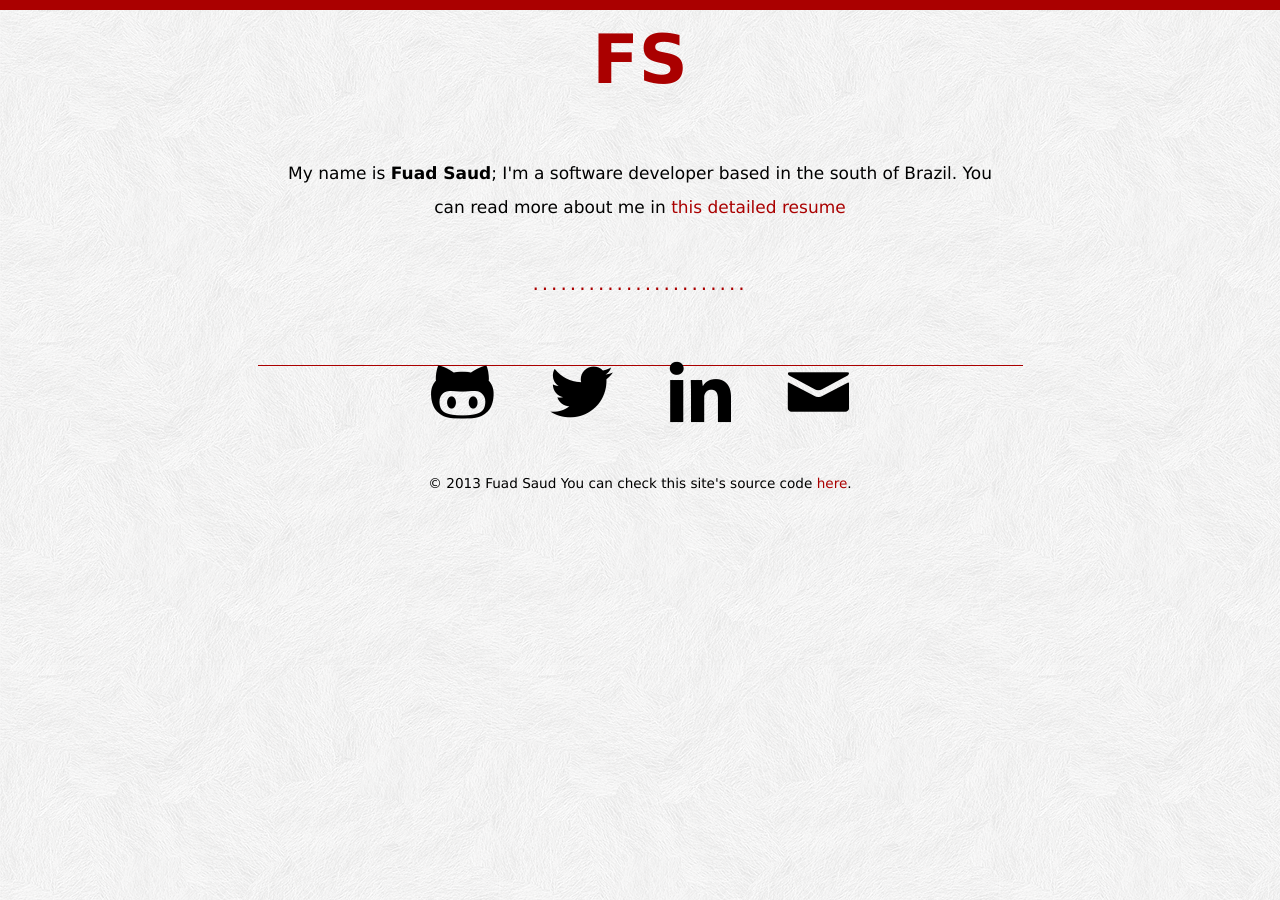
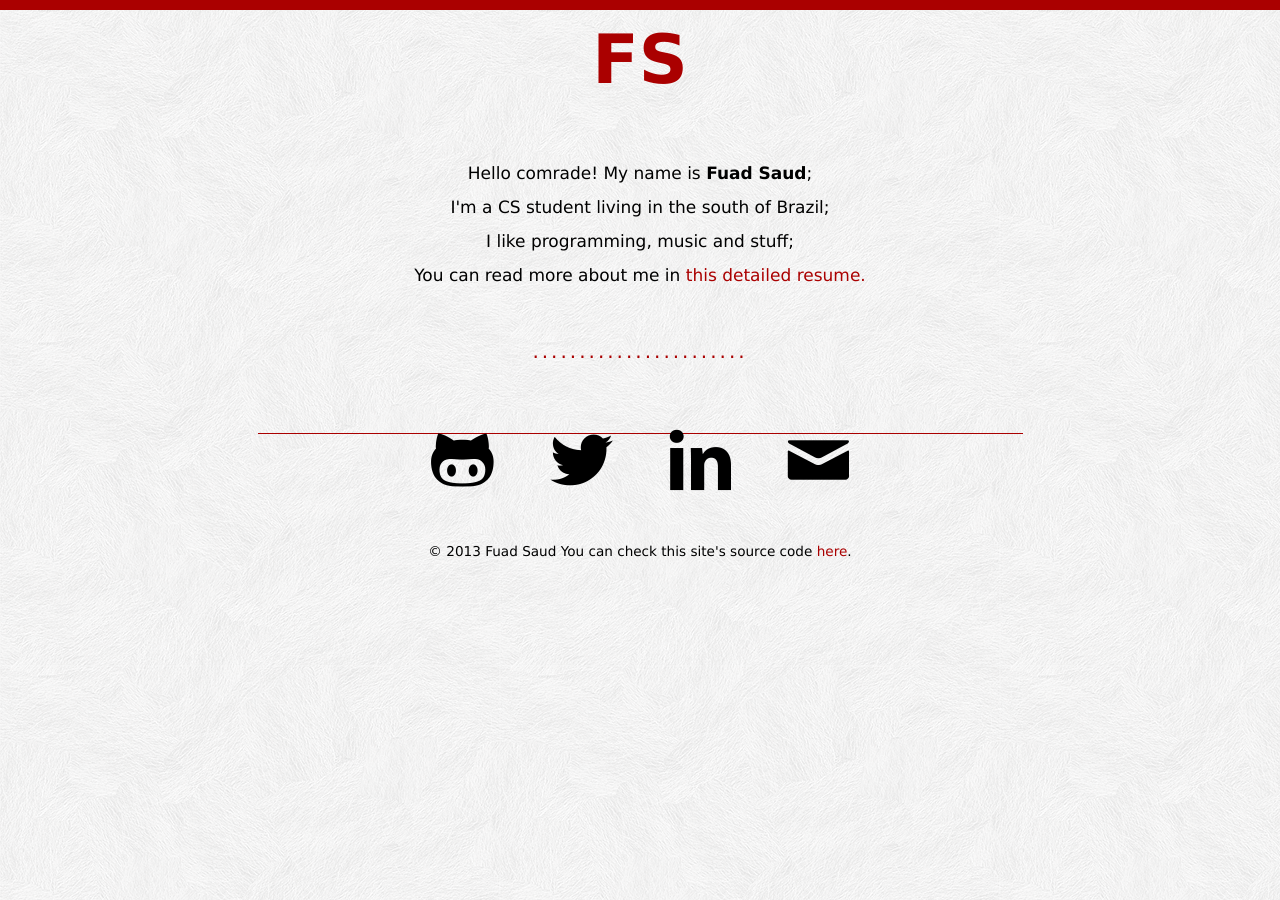
Before and after one commit to fuadsaud/fuadsaud.github.io, a Jekyll site: the page built from index.html, in a window 1280 px wide. Built offline with Jekyll 4.4.1, drawn with Linux system fonts in a browser that asks for light colours; Markdown is read by kramdown in place of the engine named in the settings.

Commit message:
Change index welcome text

```diff
--- a/index.html
+++ b/index.html
@@ -3,10 +3,11 @@ layout: default
 ---
 <section class="about">
   <p>
-    My name is <strong>Fuad Saud</strong>;
-    I'm a software developer based in the south of Brazil.
+    Hello comrade! My name is <strong>Fuad Saud</strong>;<br>
+    I'm a CS student living in the south of Brazil;<br>
+    I like programming, music and stuff;<br>
     You can read more about me in
-    <a href="/resume.html" title="Read more about me">this detailed resume</a>
+    <a href="/resume.html" title="Read more about me">this detailed resume.</a>
   </p>
 </section>
 
```
